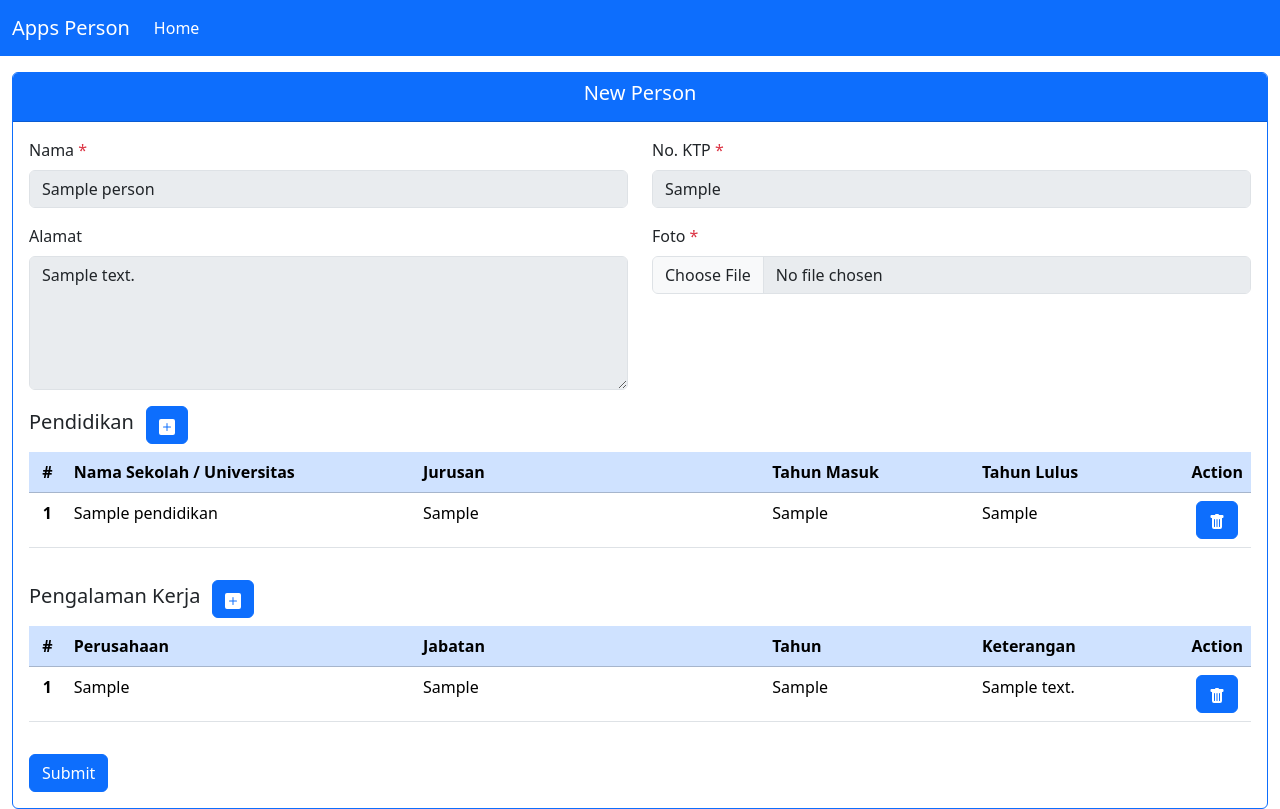
After one commit to Rhayeksa/django_crud_data_person, a Django app: page /add/1 in a window 1280 px wide. The commit adds this page. Run offline with Django 4.2, Linux system fonts and the light colour scheme; tables that the repository leaves empty hold one stand-in row (values such as "Sample post").

Commit message:
fix develop add new person

```diff
--- a/apps/person/urls.py
+++ b/apps/person/urls.py
@@ -1,12 +1,31 @@
 from django.urls import path
 
-from .views import add, detail, detele, edit, index
+from .views import (add, add_pendidikan_pekerjaan, delete_pekerjaan,
+                    delete_pendidikan, detail, detele, edit, index)
 
 app_name = "person"
 
+
 urlpatterns = [
     path(route="", view=index, name="index"),
+
     path(route="add/", view=add, name="add"),
+    path(
+        route="add/<int:id>",
+        view=add_pendidikan_pekerjaan,
+        name="add_pendidikan_pekerjaan"
+    ),
+    path(
+        route="add/<int:person_id>/<int:pendidikan_id>",
+        view=delete_pendidikan,
+        name="delete_pendidikan"
+    ),
+    path(
+        route="add/<int:person_id>/<int:pekerjaan_id>",
+        view=delete_pekerjaan,
+        name="delete_pekerjaan"
+    ),
+
     path(route="<int:id>/", view=detail, name="detail"),
     path(route="edit/<int:id>", view=edit, name="edit"),
     path(route="delete/<int:id>", view=detele, name="delete"),
--- a/apps/person/views.py
+++ b/apps/person/views.py
@@ -1,4 +1,5 @@
 from django.shortcuts import render, redirect
+from django.http import HttpResponseRedirect
 
 from .models import Pendidikan, PengalamanKerja, Person
 
@@ -7,41 +8,71 @@ from .models import Pendidikan, PengalamanKerja, Person
 
 def index(request):
     data = Person.objects.all().order_by("-id")
-    # max_id = Person.objects.latest("id").id + 1
+
     context = {"data": data}
 
     return render(request=request, template_name="person/index.html", context=context)
 
 
 def add(request):
-    temp_person = Person(nama="Draft", ktp="Draft", alamat="Draft")
-    # temp_person.save()
-    # person = Person()
-    # person.id = 2
-    print("\n\n", temp_person.id, "\n\n")
-    # pedidikan = Pendidikan(request.POST or None)
-    # pengalaman_kerja = PengalamanKerja(request.POST or None)
 
     if request.method == "POST":
-        person = Person.objects.get(id=temp_person.id)
-        person.nama = "bukan draft"
-        person.save()
-        # person = Person.objects.create(
-        #     nama=request.POST["nama"],
-        #     ktp=request.POST["ktp"],
-        #     alamat=request.POST["alamat"],
-        # )
-        # person.save()
+        data = Person.objects.create(
+            nama=request.POST["nama"],
+            ktp=request.POST["ktp"],
+            alamat=request.POST["alamat"]
+        )
+        data.save()
+        return redirect(to="person:add_pendidikan_pekerjaan", id=data.id)
 
-        # if data.is_valid():
-        #     data.save()
-        #     return redirect(to="kontak:index")
-        return redirect(to="person:index")
-    # print("\n\n", person.id, "\n\n")
+    return render(request=request, template_name="person/add.html", context={})
 
-    context = {"data": None}
 
-    return render(request=request, template_name="person/add.html", context=context)
+def add_pendidikan_pekerjaan(request, id):
+    person = Person.objects.get(id=id)
+
+    if request.method == "POST":
+        if "add_pendidikan" in request.POST:
+            pendidikan = Pendidikan.objects.create(
+                nama=request.POST["sekolah"],
+                jurusan=request.POST["jurusan"],
+                tahun_masuk=request.POST["tahun_masuk"],
+                tahun_lulus=request.POST["tahun_lulus"],
+                person_id=person.id,
+            )
+            pendidikan.save()
+        if "add_pekerjaan" in request.POST:
+            pekerjaan = PengalamanKerja.objects.create(
+                perusahaan=request.POST["perusahaan"],
+                jabatan=request.POST["jabatan"],
+                tahun=request.POST["tahun"],
+                keterangan=request.POST["keterangan"],
+                person_id=person.id,
+            )
+            pekerjaan.save()
+        if "finish" in request.POST:
+            return redirect(to="person:index")
+
+    pendidikan = Pendidikan.objects.filter(person_id=person.id)
+    pekerjaan = PengalamanKerja.objects.filter(person_id=person.id)
+
+    context = {
+        "person": person,
+        "pendidikan": pendidikan,
+        "pekerjaan": pekerjaan,
+    }
+
+    return render(request=request, template_name="person/add_pendidikan_pekerjaan.html", context=context)
+
+
+def delete_pendidikan(request, person_id, pendidikan_id):
+    Pendidikan.objects.filter(id=pendidikan_id).delete()
+    return redirect(to="person:add_pendidikan_pekerjaan", id=person_id)
+
+
+def delete_pekerjaan(request, person_id, pekerjaan_id):
+    PengalamanKerja.objects.filter(id=pekerjaan_id).delete()
+    return redirect(to="person:add_pendidikan_pekerjaan", id=person_id)
 
 
 def detail(request, id):
--- a/django_crud_data_person/settings.py
+++ b/django_crud_data_person/settings.py
@@ -24,8 +24,10 @@ SECRET_KEY = 'django-insecure-kn*ci38aoxlm4@=wcsmj_0%=&mq+^_57dg7ojne7ir7itkus@_
 
 # SECURITY WARNING: don't run with debug turned on in production!
 DEBUG = True
+# DEBUG = False
 
 ALLOWED_HOSTS = []
+# ALLOWED_HOSTS = ["*"]
 
 
 # Application definition
--- a/django_crud_data_person/urls.py
+++ b/django_crud_data_person/urls.py
@@ -15,20 +15,9 @@ Including another URLconf
     2. Add a URL to urlpatterns:  path('blog/', include('blog.urls'))
 """
 from django.contrib import admin
-from django.urls import path, include
-from django.shortcuts import render
-
-
-def index(request):
-    # return render(request=request, template_name="base.html")
-    # return render(request=request, template_name="person/add.html")
-    # return render(request=request, template_name="person/edit.html")
-    return render(request=request, template_name="person/detail.html")
-    # return render(request=request, template_name="person/index.html")
-
+from django.urls import include, path
 
 urlpatterns = [
     path('admin/', admin.site.urls),
-    # path(route="", view=index),
     path(route="", view=include(arg="apps.person.urls"))
 ]
--- /dev/null
+++ b/templates/person/add_pendidikan_pekerjaan.html
@@ -0,0 +1,384 @@
+{% extends "base.html" %} {% block apps %} {% include "person/navbar.html" %}
+<div class="container-fluid">
+  <div class="card border-primary">
+    <div class="card-header text-center text-bg-primary">
+      <div class="h5">New Person</div>
+    </div>
+    <div class="card-body">
+      <form method="post">
+        {% csrf_token %}
+        <div class="row mb-3">
+          <div class="col">
+            <label for="nama" class="form-label"
+              >Nama <span class="text-danger">*</span></label
+            >
+            <input
+              type="text"
+              class="form-control"
+              id="nama"
+              name="nama"
+              required
+              disabled
+              value="{{person.nama}}"
+            />
+          </div>
+          <div class="col">
+            <label for="ktp" class="form-label"
+              >No. KTP <span class="text-danger">*</span></label
+            >
+            <input
+              type="text"
+              class="form-control"
+              id="ktp"
+              name="ktp"
+              required
+              disabled
+              value="{{person.ktp}}"
+            />
+          </div>
+        </div>
+        <div class="row mb-3">
+          <div class="col">
+            <label for="alamat" class="form-label">Alamat</label>
+            <textarea
+              class="form-control"
+              id="alamat"
+              name="alamat"
+              rows="5"
+              disabled
+            >
+{{person.alamat}}</textarea
+            >
+          </div>
+          <div class="col">
+            <label for="foto" class="form-label"
+              >Foto <span class="text-danger">*</span></label
+            >
+            <input
+              class="form-control"
+              type="file"
+              id="foto"
+              name="foro"
+              disabled
+            />
+          </div>
+        </div>
+        <div class="mb-3">
+          <div class="mb-2 row row-cols-auto">
+            <div class="col pt-1">
+              <span class="h5">Pendidikan</span>
+            </div>
+            <button
+              type="button"
+              class="btn btn-primary col"
+              data-bs-toggle="modal"
+              data-bs-target="#modalTambahPendidikan"
+              title="Tambah Pendidikan"
+            >
+              <svg
+                xmlns="http://www.w3.org/2000/svg"
+                width="16"
+                height="16"
+                fill="currentColor"
+                class="bi bi-plus-square-fill"
+                viewBox="0 0 16 16"
+              >
+                <path
+                  d="M2 0a2 2 0 0 0-2 2v12a2 2 0 0 0 2 2h12a2 2 0 0 0 2-2V2a2 2 0 0 0-2-2H2zm6.5 4.5v3h3a.5.5 0 0 1 0 1h-3v3a.5.5 0 0 1-1 0v-3h-3a.5.5 0 0 1 0-1h3v-3a.5.5 0 0 1 1 0z"
+                />
+              </svg>
+            </button>
+          </div>
+          <div class="table-responsive-xxl">
+            <table class="table">
+              <thead class="table-primary">
+                <tr>
+                  <th scope="col" class="text-center">#</th>
+                  <th scope="col" style="min-width: 250px">
+                    Nama Sekolah / Universitas
+                  </th>
+                  <th scope="col" style="min-width: 250px">Jurusan</th>
+                  <th scope="col" style="min-width: 150px">Tahun Masuk</th>
+                  <th scope="col" style="min-width: 150px">Tahun Lulus</th>
+                  <th scope="col" class="text-center" style="width: 0px">
+                    Action
+                  </th>
+                </tr>
+              </thead>
+              <tbody>
+                {% for i in pendidikan %}
+                <tr>
+                  <th scope="row" class="text-center">{{forloop.counter}}</th>
+                  <td>{{i.nama}}</td>
+                  <td>{{i.jurusan}}</td>
+                  <td>{{i.tahun_masuk}}</td>
+                  <td>{{i.tahun_lulus}}</td>
+                  <td class="text-center">
+                    <a
+                      href="{% url 'person:delete_pendidikan' person_id=person.id pendidikan_id=i.id %}"
+                      class="btn btn-primary"
+                      title="Delete"
+                    >
+                      <svg
+                        xmlns="http://www.w3.org/2000/svg"
+                        width="16"
+                        height="16"
+                        fill="currentColor"
+                        class="bi bi-trash-fill"
+                        viewBox="0 0 16 16"
+                      >
+                        <path
+                          d="M2.5 1a1 1 0 0 0-1 1v1a1 1 0 0 0 1 1H3v9a2 2 0 0 0 2 2h6a2 2 0 0 0 2-2V4h.5a1 1 0 0 0 1-1V2a1 1 0 0 0-1-1H10a1 1 0 0 0-1-1H7a1 1 0 0 0-1 1H2.5zm3 4a.5.5 0 0 1 .5.5v7a.5.5 0 0 1-1 0v-7a.5.5 0 0 1 .5-.5zM8 5a.5.5 0 0 1 .5.5v7a.5.5 0 0 1-1 0v-7A.5.5 0 0 1 8 5zm3 .5v7a.5.5 0 0 1-1 0v-7a.5.5 0 0 1 1 0z"
+                        />
+                      </svg>
+                    </a>
+                  </td>
+                </tr>
+                {% endfor %}
+              </tbody>
+            </table>
+          </div>
+        </div>
+        <div class="mb-3">
+          <div class="mb-2 row row-cols-auto">
+            <div class="col pt-1">
+              <span class="h5">Pengalaman Kerja</span>
+            </div>
+            <button
+              type="button"
+              class="btn btn-primary col"
+              data-bs-toggle="modal"
+              data-bs-target="#modalTambahPengalamanKerja"
+              title="Tambah Pengalaman Kerja"
+            >
+              <svg
+                xmlns="http://www.w3.org/2000/svg"
+                width="16"
+                height="16"
+                fill="currentColor"
+                class="bi bi-plus-square-fill"
+                viewBox="0 0 16 16"
+              >
+                <path
+                  d="M2 0a2 2 0 0 0-2 2v12a2 2 0 0 0 2 2h12a2 2 0 0 0 2-2V2a2 2 0 0 0-2-2H2zm6.5 4.5v3h3a.5.5 0 0 1 0 1h-3v3a.5.5 0 0 1-1 0v-3h-3a.5.5 0 0 1 0-1h3v-3a.5.5 0 0 1 1 0z"
+                />
+              </svg>
+            </button>
+          </div>
+          <div class="table-responsive-xxl">
+            <table class="table">
+              <thead class="table-primary">
+                <tr>
+                  <th scope="col" class="text-center">#</th>
+                  <th scope="col" style="min-width: 250px">Perusahaan</th>
+                  <th scope="col" style="min-width: 250px">Jabatan</th>
+                  <th scope="col" style="min-width: 150px">Tahun</th>
+                  <th scope="col" style="min-width: 150px">Keterangan</th>
+                  <th scope="col" class="text-center" style="width: 0px">
+                    Action
+                  </th>
+                </tr>
+              </thead>
+              <tbody>
+                {% for i in pekerjaan %}
+                <tr>
+                  <th scope="row" class="text-center">{{forloop.counter}}</th>
+                  <td>{{i.perusahaan}}</td>
+                  <td>{{i.jabatan}}</td>
+                  <td>{{i.tahun}}</td>
+                  <td>{{i.keterangan}}</td>
+                  <td class="text-center">
+                    <a
+                      href="{% url 'person:delete_pekerjaan' person_id=person.id pekerjaan_id=i.id %}"
+                      class="btn btn-primary"
+                      title="Delete"
+                    >
+                      <svg
+                        xmlns="http://www.w3.org/2000/svg"
+                        width="16"
+                        height="16"
+                        fill="currentColor"
+                        class="bi bi-trash-fill"
+                        viewBox="0 0 16 16"
+                      >
+                        <path
+                          d="M2.5 1a1 1 0 0 0-1 1v1a1 1 0 0 0 1 1H3v9a2 2 0 0 0 2 2h6a2 2 0 0 0 2-2V4h.5a1 1 0 0 0 1-1V2a1 1 0 0 0-1-1H10a1 1 0 0 0-1-1H7a1 1 0 0 0-1 1H2.5zm3 4a.5.5 0 0 1 .5.5v7a.5.5 0 0 1-1 0v-7a.5.5 0 0 1 .5-.5zM8 5a.5.5 0 0 1 .5.5v7a.5.5 0 0 1-1 0v-7A.5.5 0 0 1 8 5zm3 .5v7a.5.5 0 0 1-1 0v-7a.5.5 0 0 1 1 0z"
+                        />
+                      </svg>
+                    </a>
+                  </td>
+                </tr>
+                {% endfor %}
+              </tbody>
+            </table>
+          </div>
+        </div>
+        <button type="submit" class="btn btn-primary" name="finish">
+          Submit
+        </button>
+      </form>
+    </div>
+  </div>
+</div>
+
+<!-- Modal Tambah Pendidikan -->
+<div
+  class="modal fade"
+  id="modalTambahPendidikan"
+  tabindex="-1"
+  aria-labelledby="exampleModalLabel"
+  aria-hidden="true"
+>
+  <div class="modal-dialog">
+    <div class="modal-content">
+      <div class="modal-header bg-primary">
+        <div class="h1 modal-title fs-5 text-white" id="exampleModalLabel">
+          Pendidikan
+        </div>
+        <button
+          type="button"
+          class="btn-close"
+          data-bs-dismiss="modal"
+          aria-label="Close"
+        ></button>
+      </div>
+      <form action="" method="post">
+        <div class="modal-body">
+          {% csrf_token %}
+          <div class="mb-3">
+            <label for="sekolah" class="form-label"
+              >Nama Sekolah / Universitas
+              <span class="text-danger">*</span></label
+            >
+            <input
+              type="text"
+              class="form-control"
+              id="sekolah"
+              name="sekolah"
+              required
+            />
+          </div>
+          <div class="mb-3">
+            <label for="jurusan" class="form-label"
+              >Jurusan <span class="text-danger">*</span></label
+            >
+            <input
+              type="text"
+              class="form-control"
+              id="jurusan"
+              name="jurusan"
+              required
+            />
+          </div>
+          <div class="mb-3">
+            <label for="tahun_masuk" class="form-label"
+              >Tahun Masuk <span class="text-danger">*</span></label
+            >
+            <input
+              type="text"
+              class="form-control"
+              id="tahun_masuk"
+              name="tahun_masuk"
+              required
+            />
+          </div>
+          <div class="mb-3">
+            <label for="tahun_lulus" class="form-label"
+              >Tahun Lulus <span class="text-danger">*</span></label
+            >
+            <input
+              type="text"
+              class="form-control"
+              id="tahun_lulus"
+              name="tahun_lulus"
+              required
+            />
+          </div>
+          <button type="submit" class="btn btn-primary" name="add_pendidikan">
+            Submit
+          </button>
+        </div>
+      </form>
+    </div>
+  </div>
+</div>
+
+<!-- Modal Tambah pengalaman kerja -->
+<div
+  class="modal fade"
+  id="modalTambahPengalamanKerja"
+  tabindex="-1"
+  aria-labelledby="exampleModalLabel"
+  aria-hidden="true"
+>
+  <div class="modal-dialog">
+    <div class="modal-content">
+      <div class="modal-header bg-primary">
+        <div class="h1 modal-title fs-5 text-white" id="exampleModalLabel">
+          Pengalaman Kerja
+        </div>
+        <button
+          type="button"
+          class="btn-close"
+          data-bs-dismiss="modal"
+          aria-label="Close"
+        ></button>
+      </div>
+      <form action="" method="post">
+        <div class="modal-body">
+          {% csrf_token %}
+          <div class="mb-3">
+            <label for="perusahaan" class="form-label"
+              >Perusahaan <span class="text-danger">*</span></label
+            >
+            <input
+              type="text"
+              class="form-control"
+              id="perusahaan"
+              name="perusahaan"
+              required
+            />
+          </div>
+          <div class="mb-3">
+            <label for="jabatan" class="form-label"
+              >Jabatan <span class="text-danger">*</span></label
+            >
+            <input
+              type="text"
+              class="form-control"
+              id="jabatan"
+              name="jabatan"
+              required
+            />
+          </div>
+          <div class="mb-3">
+            <label for="tahun" class="form-label"
+              >Tahun <span class="text-danger">*</span></label
+            >
+            <input
+              type="text"
+              class="form-control"
+              id="tahun"
+              name="tahun"
+              required
+            />
+          </div>
+          <div class="mb-3">
+            <label for="keterangan" class="form-label">Keterangan</label>
+            <textarea
+              class="form-control"
+              id="keterangan"
+              name="keterangan"
+              rows="5"
+            ></textarea>
+          </div>
+          <button type="submit" class="btn btn-primary" name="add_pekerjaan">
+            Submit
+          </button>
+        </div>
+      </form>
+    </div>
+  </div>
+</div>
+
+{% endblock apps %}
--- a/templates/person/index.html
+++ b/templates/person/index.html
@@ -1,7 +1,7 @@
 {% extends "base.html" %} {% block apps %} {% include "person/navbar.html" %}
 <div class="container-fluid">
   <a
-    href="{% url 'person:add' %}?id={{id_m}}"
+    href="{% url 'person:add' %}"
     class="btn btn-primary mb-3"
     title="Tambah Person"
   >
```
Also changed, not shown: templates/person/add.html (+35 -121 lines), templates/person/detail.html (+24 -20 lines).
